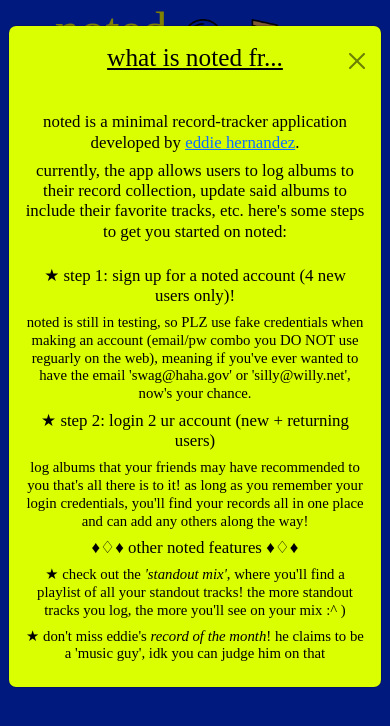
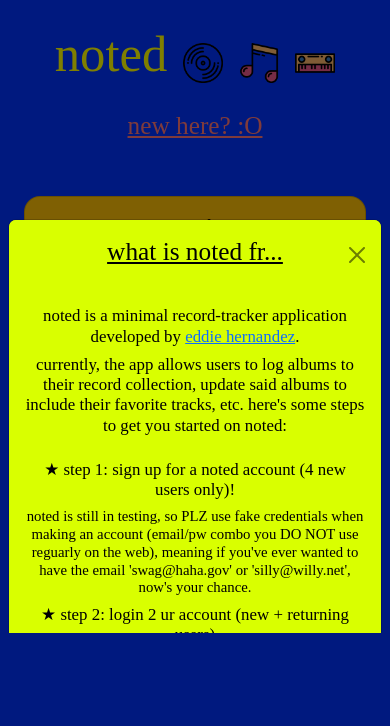
Before and after one commit to eddie-hernandez/recd-recs-tracker-client, a website with bundled scripts: page index.html in a window 390 px wide. Both pictures are taken after a click on the element "new here? :O". Built offline with nearby package versions, Linux system fonts and the light colour scheme; no server answers; a web font is replaced by a local one.

Commit message:
adding mobile styling for modals, title page

```diff
--- a/index.html
+++ b/index.html
@@ -29,7 +29,7 @@
             <div class="modal fade" id="helpModal">
                 <div class="modal-dialog">
                     <div class="modal-content p-3">
-                        <div class="modal-header row">
+                        <div class="modal-header sticky-top row" id="modalHeader">
                             <div class="col-1"></div>
                             <h3 class="col-10"><u>how 2 use noted</u></h3>
                             <button class="btn-close col-1" data-bs-dismiss="modal" data-bs-target="#modal"></button>
@@ -58,7 +58,7 @@
             </div>
         </div>
         <div id="title-header"
-            class="col-lg col-xl col-xxl d-flex justify-content-center align-items-center column-gap-3">
+            class="mt-4 mt-md-0 col-lg col-xl col-xxl d-flex justify-content-center align-items-center column-gap-3">
             <h1 id="noted-title" class="clickable">noted</h1>
             <img src="./images/noted-icon.png" type="button" id="icon" class="main-icon rotate-center" />
             <img src="./images/noted-icon-backup.png" type="button" id="icon" class="playlist-icon heartbeat" />
@@ -75,7 +75,7 @@
         <div class="modal fade" id="infoModal">
             <div class="modal-dialog">
                 <div class="modal-content p-sm-2 p-lg-4">
-                    <div class="modal-header row">
+                    <div class="modal-header row sticky-top" id="modalHeader">
                         <div class="col-1"></div>
                         <h2 class="col-10"><u>what is noted fr...</u></h2>
                         <button class="btn-close col-1" data-bs-dismiss="modal"></button>
--- a/scripts/ui.js
+++ b/scripts/ui.js
@@ -14,6 +14,7 @@ const userMessageContainer = document.querySelector('#user-message-container')
 const recordMessageContainer = document.querySelector('#record-message-container')
 const showRecordContainer = document.querySelector('#show-record-container')
 const playlistContainer = document.querySelector('#playlist-container')
+const titleHeader = document.querySelector('#title-header')
 
 // selecting by forms & form container
 const createRecordForm = document.querySelector('#create-record-form')
@@ -358,6 +359,7 @@ export const onSignInSuccess = (userToken) => {
     userSignContainer.classList.remove('d-none')
     helpModal.classList.remove('d-none')
     infoModal.classList.add('d-none')
+    titleHeader.classList.remove('mt-4')
     username.innerText = JSON.parse(atob(userToken.split('.')[1])).username
     authContainer.classList.add('d-none')
     mainContainer.classList.remove('d-none')
@@ -400,6 +402,7 @@ export const onSignOutSuccess = () => {
     userSignContainer.classList.add('d-none')
     helpModal.classList.add('d-none')
     infoModal.classList.remove('d-none')
+    titleHeader.classList.add('mt-4')
     mainContainer.classList.add('d-none')
     authContainer.classList.remove('d-none')
     playlistContainer.innerHTML = ``
--- a/styles.css
+++ b/styles.css
@@ -377,9 +377,16 @@ h6 {
   #show-all-container {
     margin-top: 3vh;
   }
+
   .modal {
-    top: 2%;
+    top: 25%;
+    height: 50%;
   }
+
+  #modalHeader {
+    background-color: rgb(217, 255, 0);
+  }
+
   .create-liner-note-form {
     font-size: 12px;
   }
```
